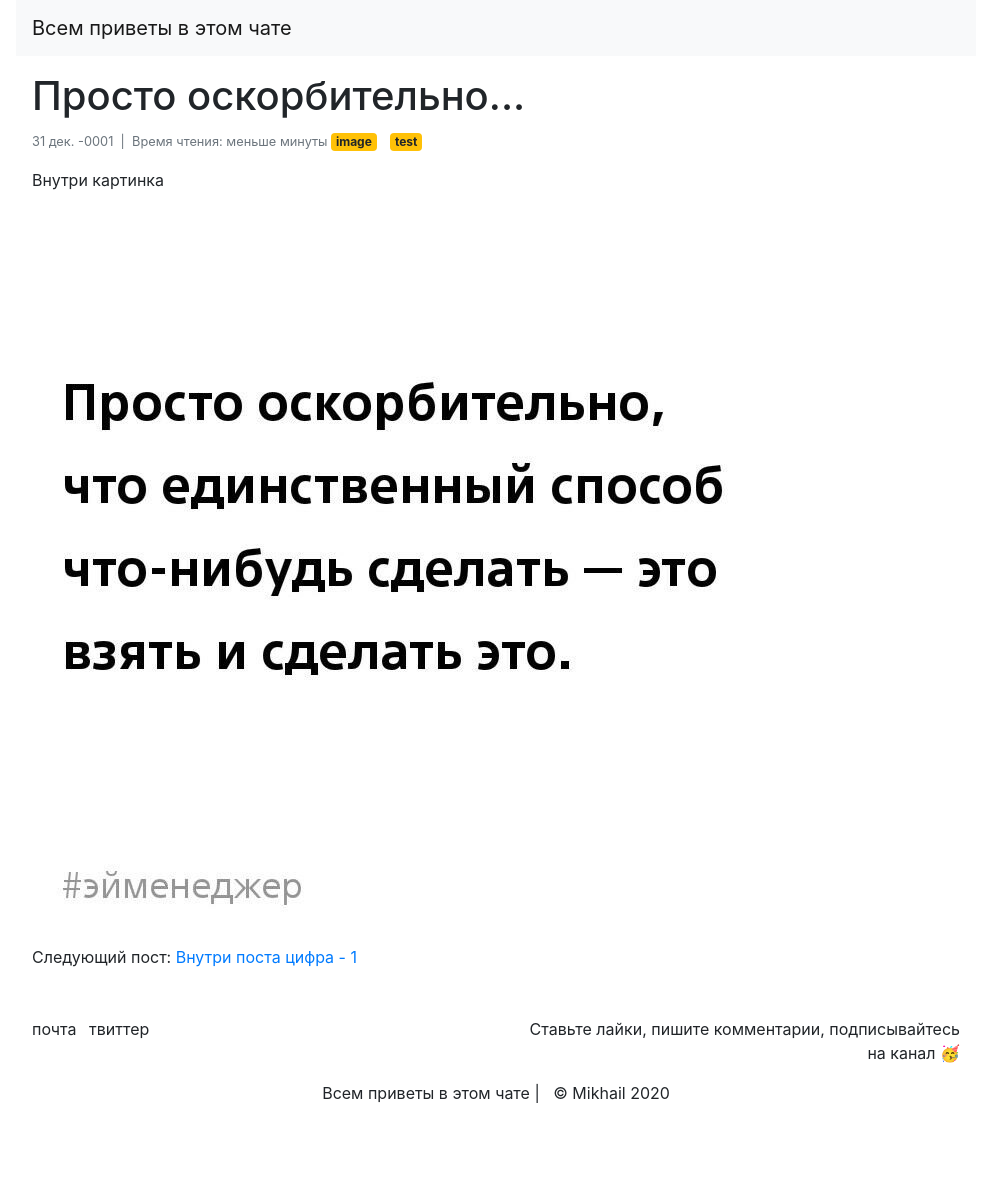
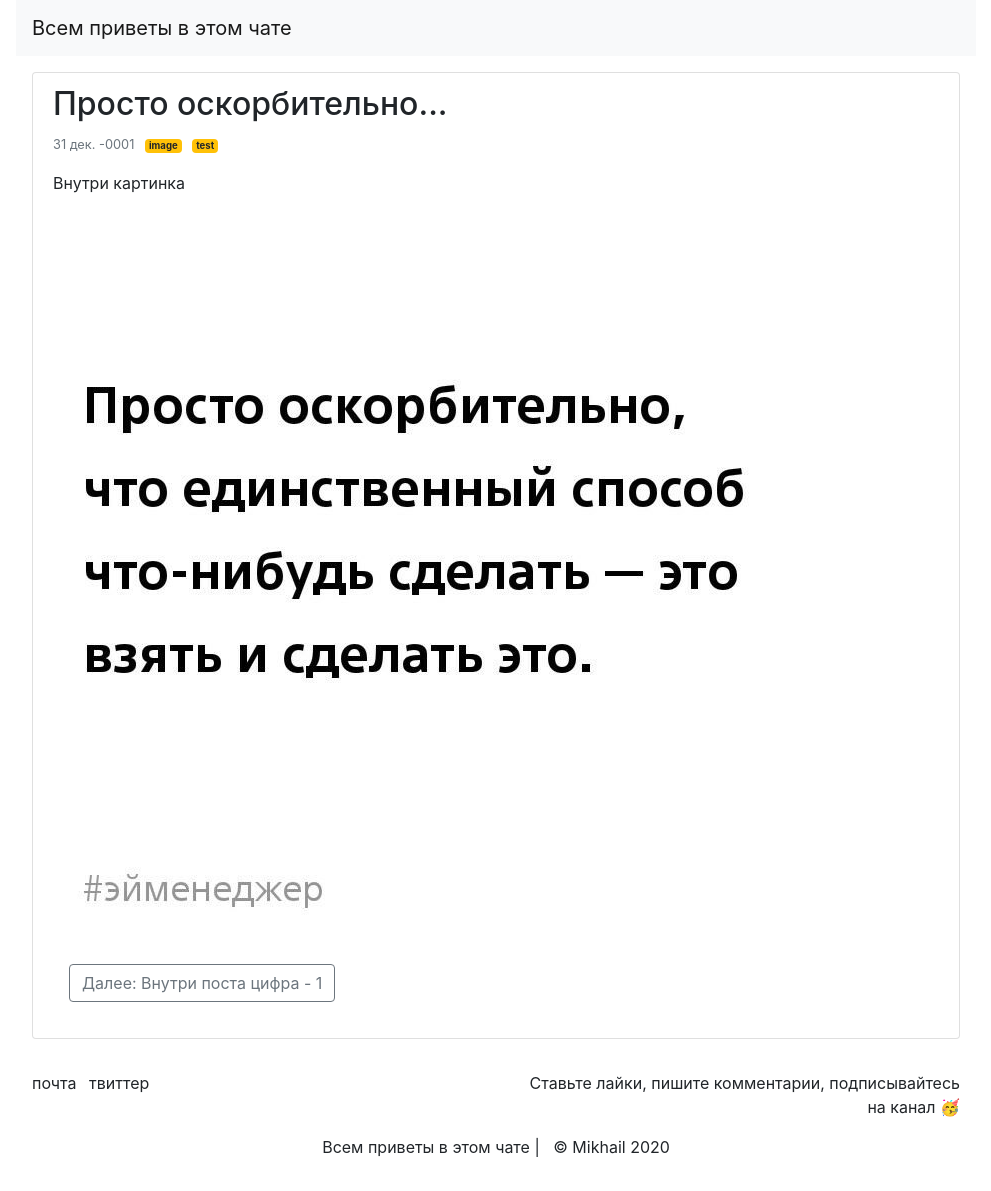
Before and after one commit to nms-pr/nms-pr.github.io, a Jekyll site: the page built from _posts/0000-00-00-hello.markdown, in a window 1280 px wide. Shown: the whole page, without its empty margins (144-1135 px from the left). Built offline with Jekyll 4.4.1, drawn with Linux system fonts in a browser that asks for light colours; nearby versions of some CDN libraries; before the commit the page ends 1137 px from its top, so only the background shows below that.

Commit message:
post styles

```diff
--- a/_includes/home.html
+++ b/_includes/home.html
@@ -27,7 +27,7 @@
           {% endif %}
 
         {%- if post.tags.size > 0 -%}
-            &nbsp;|&nbsp;
+            &nbsp;
             {% for tag in post.tags %}
               <a href="/tag/{{tag}}" class="badge badge-warning" role="button">
                 {{tag}}
--- a/_layouts/post.html
+++ b/_layouts/post.html
@@ -1,54 +1,50 @@
 ---
 layout: default
 ---
+<div class="list-group">
+  <li class="list-group-item">
+    <h2> {{ page.title }} </h2>
 
-<div>
-  <h1>{{ page.title }}</h1>
-
-  <!-- <p> -->
-    <small class="text-muted">
-      <time datetime="{{ page.date | date_to_xmlschema }}">
+    <p class="text-muted">
+      <small>
+        <time datetime="{{ post.date | date_to_xmlschema }}">
           {{ page.date | localize: "%d %b %Y" }}
         </time>
+        {% if page.type == 'text' %}
+
           &nbsp;|&nbsp;
-      {{ content | reading_time }}
-    </small>
-  <!-- </p> -->
+          {{ page.content | reading_time }}
+
+        {% endif %}
 
       {%- if page.tags.size > 0 -%}
-    <!-- <p> -->
+          &nbsp;
           {% for tag in page.tags %}
             <a href="/tag/{{tag}}" class="badge badge-warning" role="button">
               {{tag}}
             </a>
           {% unless forloop.last %} &nbsp; {% endunless %}
         {% endfor %}
-      <!-- </p> -->
       {%- endif -%}
+      </small>
+    </p>
 
-</div>
-
-<div>
     <p>
       {{ content }}
     </p>
-</div>
 
-<div>
+    <div class="p-3 mb-2 btn-group-vertical">
       {% if page.previous %}
-  <p>
-    Предыдущий пост:
-    <a href="{{ page.previous.url }}">{{ page.previous.title }}</a>
-  </p>
+        <a href="{{ page.previous.url }}"
+        class="btn btn-outline-secondary btn-group-sm"
+        >Ранее: {{ page.previous.title }}</a>
       {% endif %}
 
       {% if page.next %}
-  <div class="">
-    <p>
-      Cледующий пост:
-      <a href="{{ page.next.url }}">{{ page.next.title }}</a>
-    </p>
+        <a href="{{ page.next.url }}"
+        class="btn btn-outline-secondary btn-group-sm"
+        >Далее: {{ page.next.title }}</a>
+      {% endif %}
     </div>
-  {% endif %}
-
+  </li>
 </div>
--- a/_layouts/tag.html
+++ b/_layouts/tag.html
@@ -27,7 +27,7 @@ layout: default
             {% endif %}
 
           {%- if post.tags.size > 0 -%}
-              &nbsp;|&nbsp;
+              &nbsp;
               {% for tag in post.tags %}
                 <a href="/tag/{{tag}}" class="badge badge-warning" role="button">
                   {{tag}}
```
Lines whose indentation alone changed are shown as unchanged.
